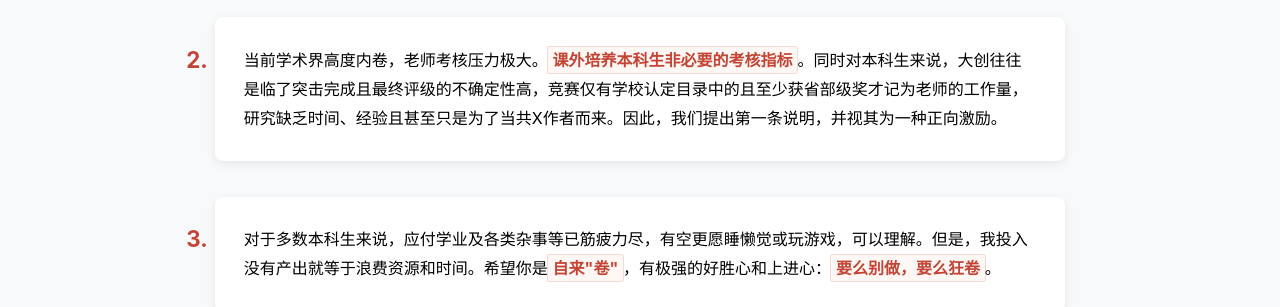
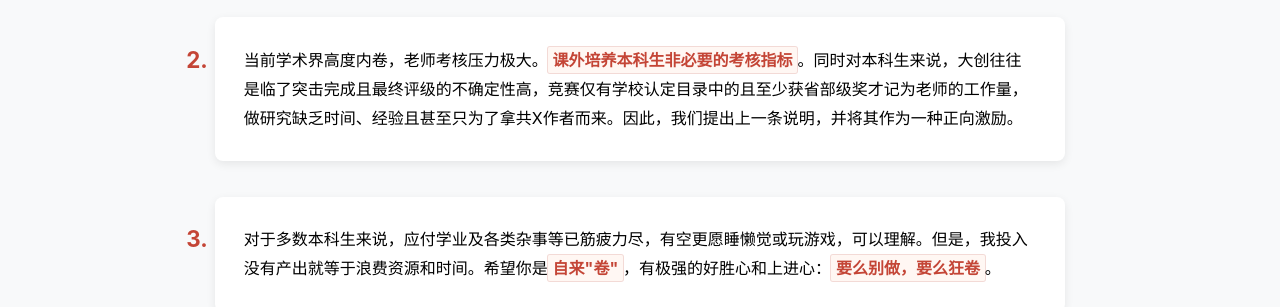
Before and after one commit to fangvv/Homepage, a Jekyll site: the page faq.html, which Jekyll copies as it is, in a window 1280 px wide. Shown: the part 413-720 px from the top of the page. Built offline with Jekyll 4.4.1, drawn with Linux system fonts in a browser that asks for light colours; comment, search, counter and statistics services are not loaded.

Commit message:
update faq“”

```diff
--- a/faq.html
+++ b/faq.html
@@ -120,7 +120,7 @@ strong:hover {
     <ol>
 <li>受客观条件如工位、精力所限，我组<strong>仅接收预期留组读硕博的本科生</strong>进组实习。若你对我的研究<strong>真感兴趣</strong>且想有所作为，那么真诚欢迎你来与我共同成长，彼此成就。如你有更高的追求，不妨直接找更高水平的老师带你。</li>
 
-<li>当前学术界高度内卷，老师考核压力极大。<strong>课外培养本科生非必要的考核指标</strong>。同时对本科生来说，大创往往是临了突击完成且最终评级的不确定性高，竞赛仅有学校认定目录中的且至少获省部级奖才记为老师的工作量，研究缺乏时间、经验且甚至只是为了当共X作者而来。因此，我们提出第一条说明，并视其为一种正向激励。</li>
+<li>当前学术界高度内卷，老师考核压力极大。<strong>课外培养本科生非必要的考核指标</strong>。同时对本科生来说，大创往往是临了突击完成且最终评级的不确定性高，竞赛仅有学校认定目录中的且至少获省部级奖才记为老师的工作量，做研究缺乏时间、经验且甚至只为了拿共X作者而来。因此，我们提出上一条说明，并将其作为一种正向激励。</li>
 
 <li>对于多数本科生来说，应付学业及各类杂事等已筋疲力尽，有空更愿睡懒觉或玩游戏，可以理解。但是，我投入没有产出就等于浪费资源和时间。希望你是<strong>自来"卷"</strong>，有极强的好胜心和上进心：<strong>要么别做，要么狂卷</strong>。</li>
 
```
